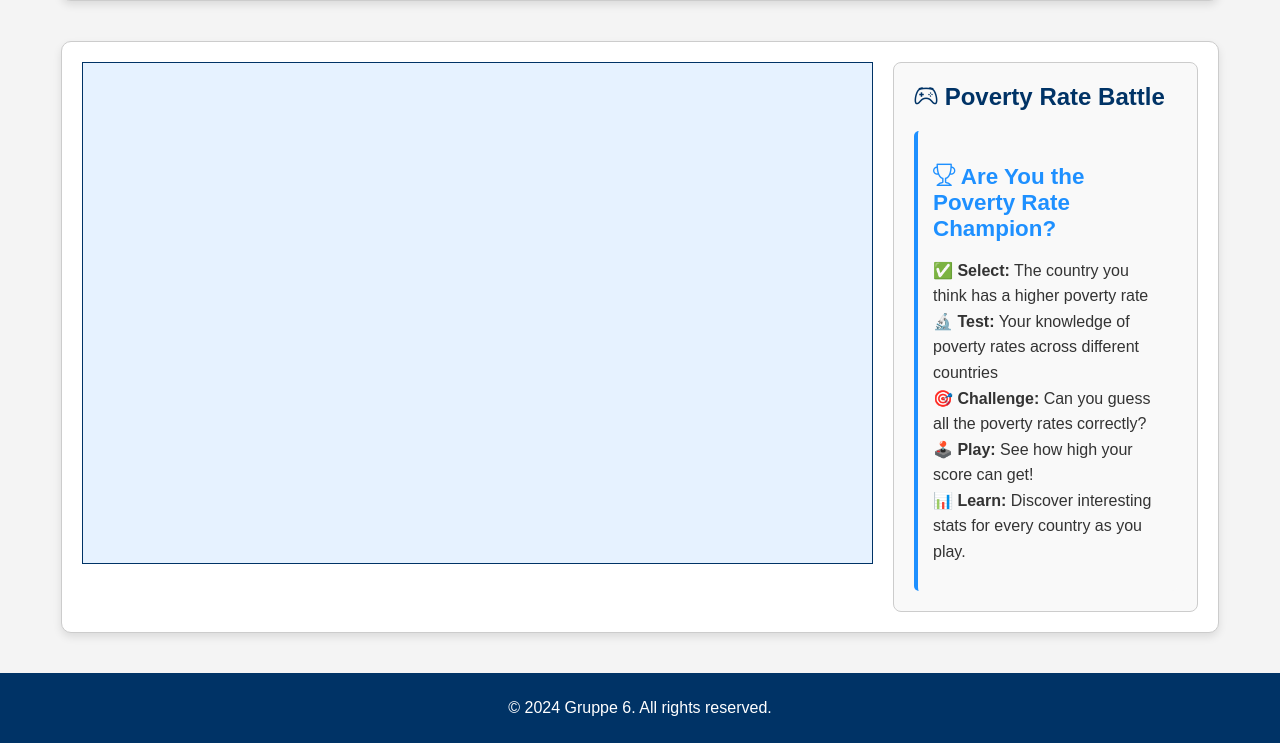
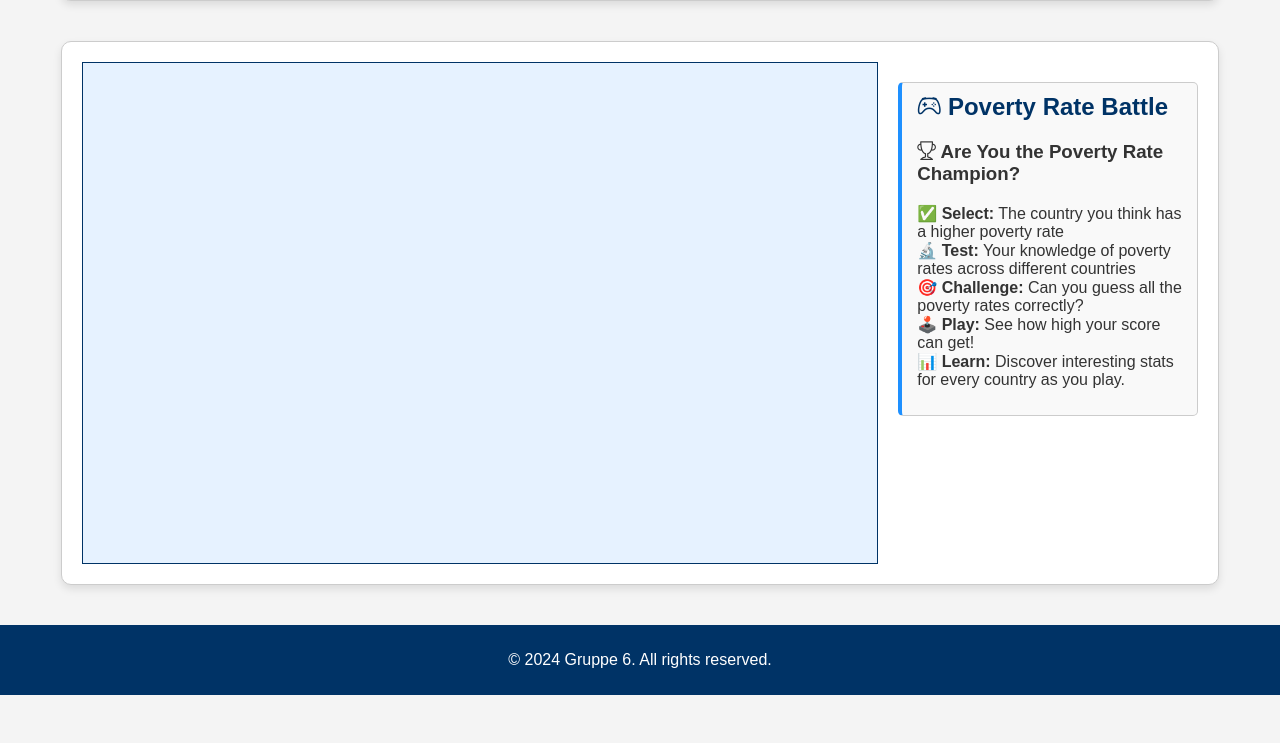
Before and after one commit to EAA24RAMK/gruppe6, a website: page public/index.html in a window 1280 px wide. Shown: the part 1948-2691 px from the top of the page. After the commit the page ends 2643 px from the top, so only its background shows below. Drawn offline with nearby package versions, Linux system fonts and the light colour scheme; no server answers.

Commit message:
minor changes styles.css

```diff
--- a/public/styles.css
+++ b/public/styles.css
@@ -187,6 +187,7 @@ footer#site-footer {
 
 .box p {
   font-size: 24px;
+  color:#003366
 }
 
 .box li a {
@@ -199,22 +200,10 @@ footer#site-footer {
   text-decoration: underline;
 }
 
-#engage-section {
+#map-info, #line-chart-info, #bar-chart-info, #poverty-battle-info {
   background: #f9f9f9;
   border-left: 4px solid #1e90ff;
   padding: 10px 15px;
   margin-top: 20px;
   border-radius: 5px;
 }
-
-#engage-section h3 {
-  color: #1e90ff;
-  font-size: 1.4em;
-  margin-bottom: 10px;
-}
-
-#engage-section p {
-  font-size: 1em;
-  line-height: 1.6;
-  color: #333;
-}
```
